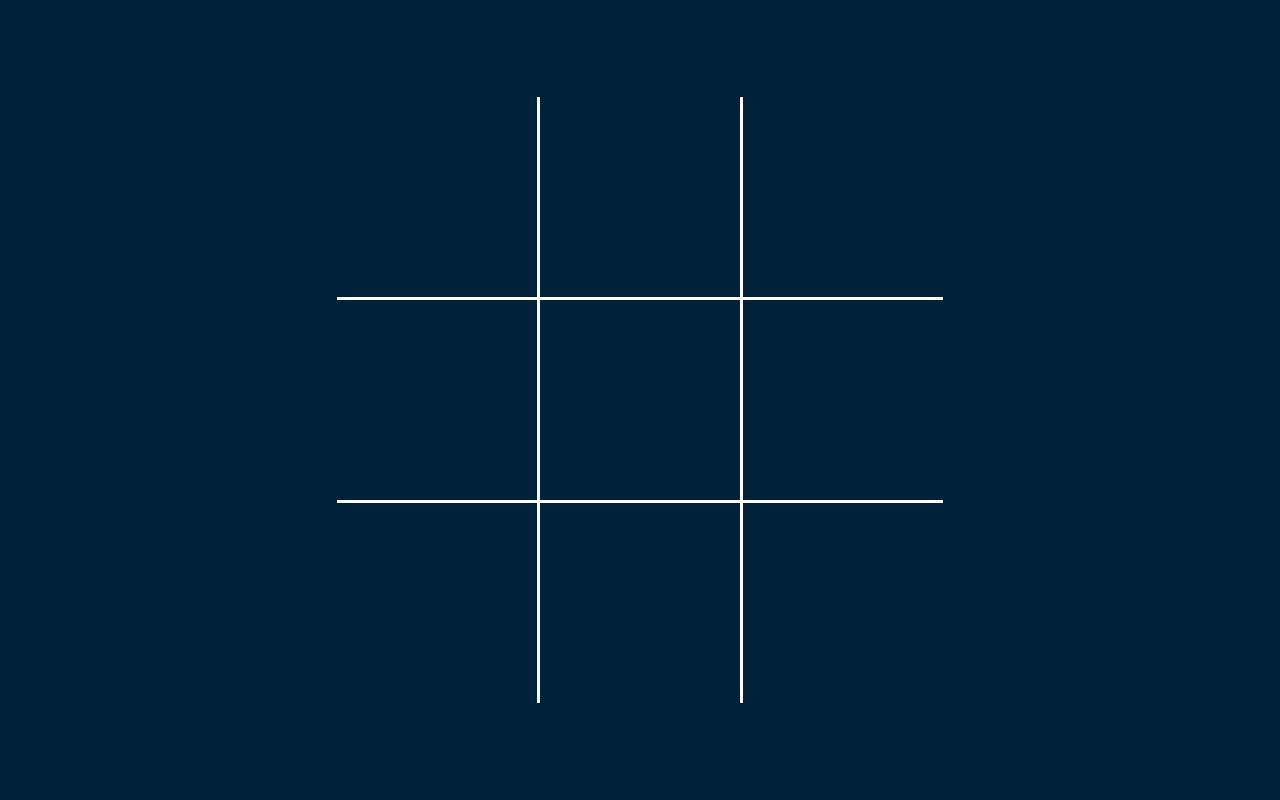
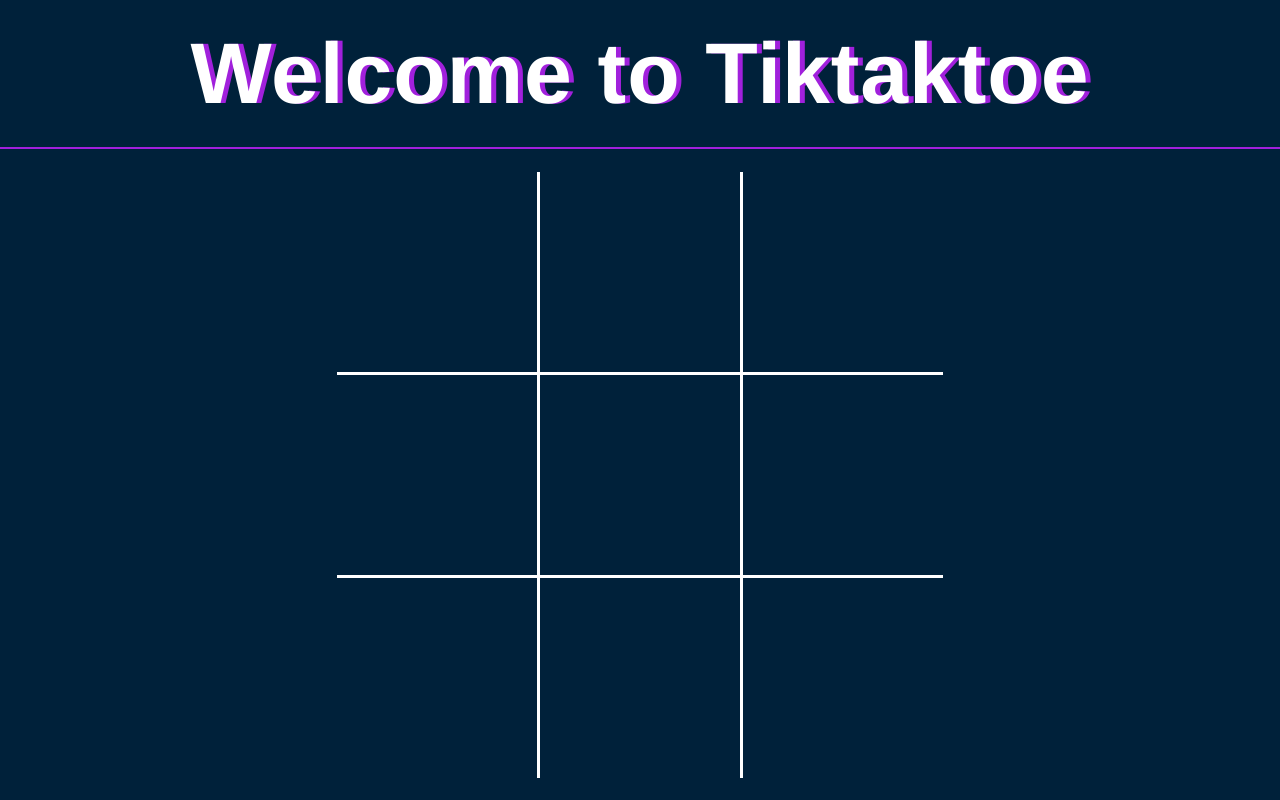
Before and after one commit to hannahouazzane/Realtime-Tik-Tak-Toe, a React app: page / in a window 1280 px wide. Built offline with nearby package versions, Linux system fonts and the light colour scheme.

Commit message:
feat: organise layout and add heading

```diff
--- a/src/index.tsx
+++ b/src/index.tsx
@@ -3,7 +3,16 @@ import ReactDOM from 'react-dom/client'
 import { Board } from './Components/Board'
 import './styles/global.css'
 const App: React.FC = () => {
-  return <Board />
+  return (
+    <>
+      <header>
+        <h1>Welcome to Tiktaktoe</h1>
+      </header>
+      <main>
+        <Board />
+      </main>
+    </>
+  )
 }
 
 const rootElement = document.getElementById('root') as HTMLElement
--- a/src/styles/global.css
+++ b/src/styles/global.css
@@ -5,18 +5,55 @@
   --playerOColor: #3498db;
 }
 
+#root {
+  width: 100%;
+  height: 100%;
+  display: flex;
+  flex-direction: column;
+}
+
+body,
+html {
+  width: 100%;
+  height: 100%;
+  margin: 0;
+  padding: 0;
+}
 body {
-  margin: 0;
   background-color: var(--secondaryColor);
 }
 
+header {
+  height: auto;
+}
+
+main {
+  flex-grow: 1;
+  display: flex;
+  margin: 0;
+
+  align-items: center;
+  justify-content: center;
+}
+
+h1 {
+  font-family: 'Helvetica Neue', sans-serif;
+  margin: 1.5rem 0;
+  text-shadow: 5px 0px 0px rgb(161, 32, 220);
+  font-size: 86px;
+  text-align: center;
+  letter-spacing: 0.9px;
+  color: var(--primaryColor);
+}
+
+header {
+  border-bottom: solid 2px rgb(161, 32, 220);
+}
+
 .board {
-  width: 100vw;
-  height: 100vh;
-  justify-content: center;
-  align-content: center;
   display: grid;
   grid-template-columns: repeat(3, auto);
+  justify-content: center;
 }
 
 .square {
@@ -26,12 +63,10 @@ body {
   border-bottom: solid var(--primaryColor) 3px;
 }
 
-
 .square:nth-child(3n) {
-  border-right:none;
+  border-right: none;
 }
 
 .square:nth-child(6) ~ .square {
-  border-bottom:none;
-
+  border-bottom: none;
 }
```
